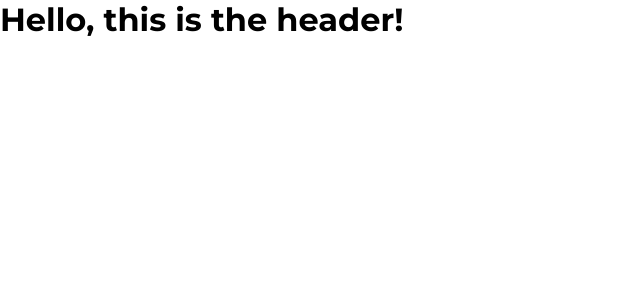
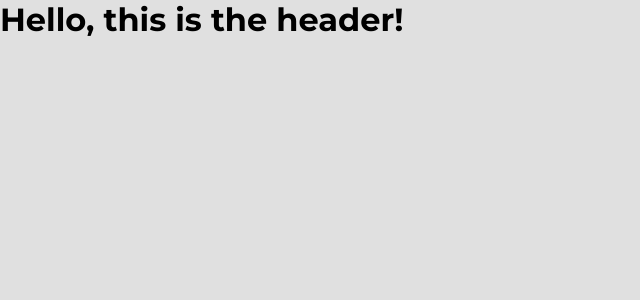
Before and after one commit to BrianPHL/motoswift-ecommerce, a React (Vite) app in the folder client/: page / in a window 1280 px wide. Shown: the top 300 px of the page, without its empty margins (0-640 px from the left). Built offline with nearby package versions, Linux system fonts and the light colour scheme.

Commit message:
feat(frontend): add initial styling for Home page

```diff
--- a/client/src/pages/Home/Home.module.css
+++ b/client/src/pages/Home/Home.module.css
@@ -1 +1,4 @@
-/* An example Home component .css file */
+.home {
+    background-color: var(--bg-primary);
+    height: 100vh;
+}
--- a/client/src/pages/Home/index.jsx
+++ b/client/src/pages/Home/index.jsx
@@ -8,7 +8,9 @@ const Home = () => {
     const { theme, setTheme } = useTheme();
 
     return (
-        <Header></Header>
+        <div className={ styles.home }>
+            <Header></Header>
+        </div>
     );
 
 }
```
